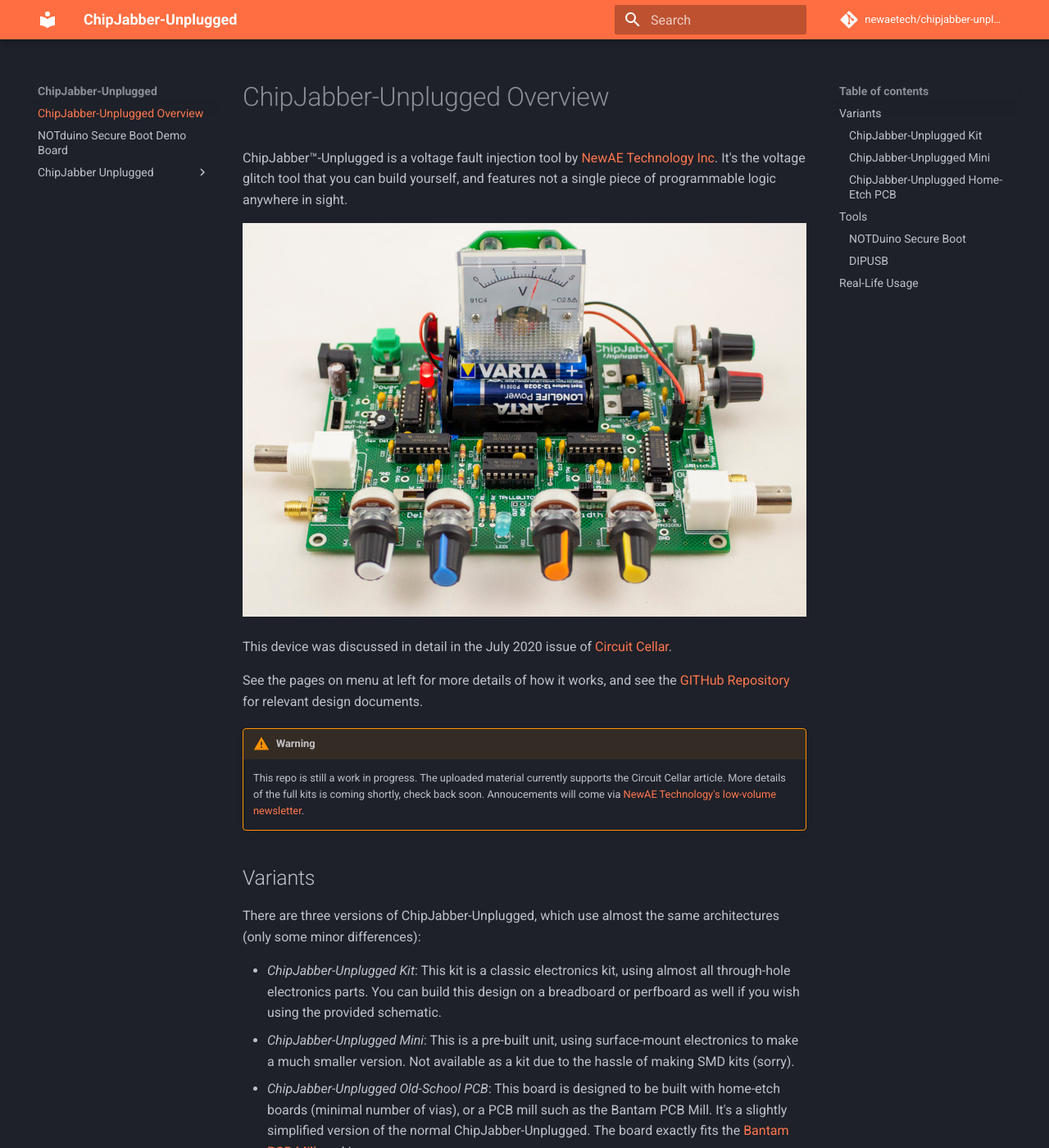
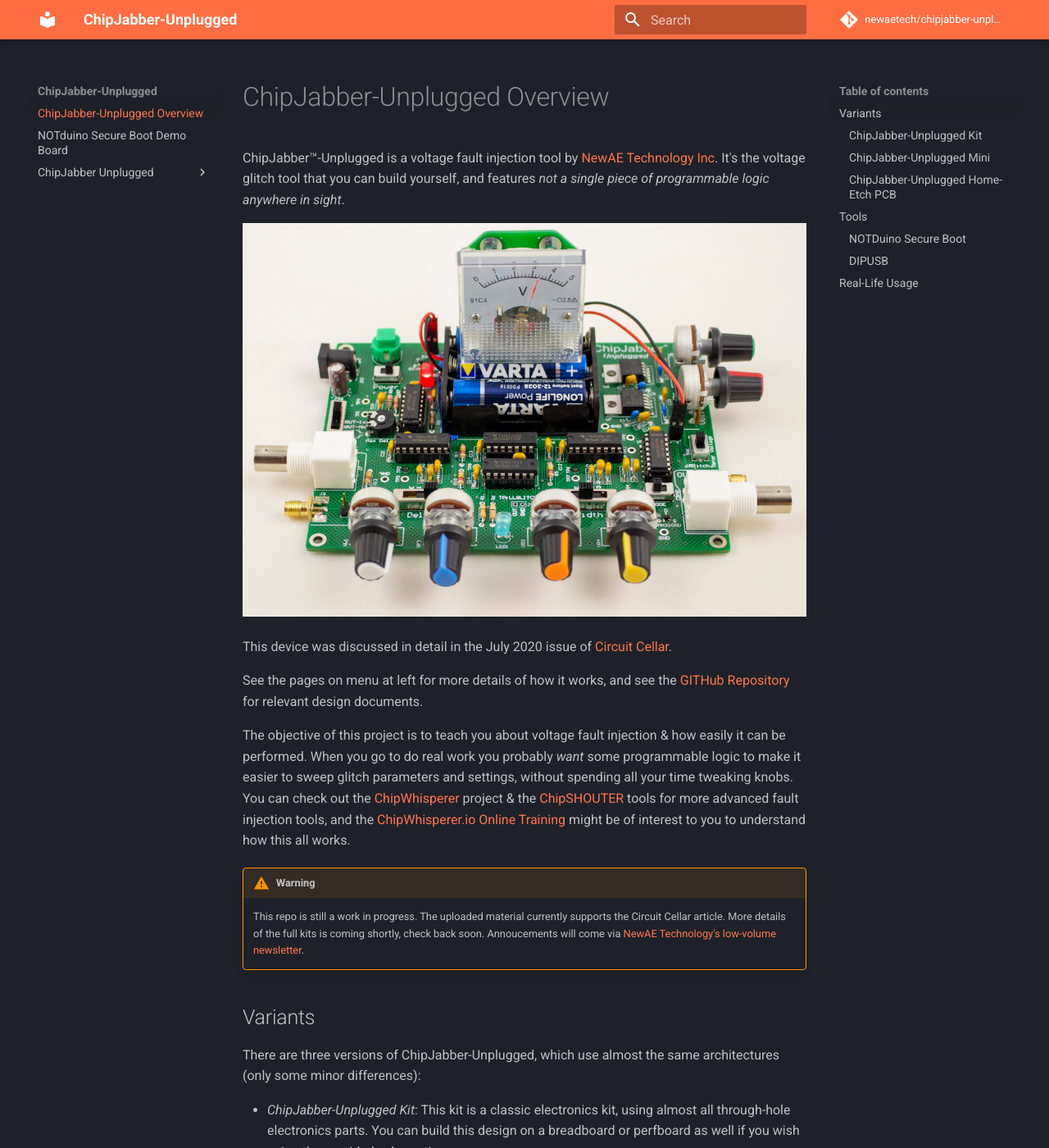
Before and after one commit to newaetech/ChipJabber-Unplugged, an MkDocs documentation site: the page built from docs/index.md, in a window 1280 px wide and 1400 px high. Shown: the whole window at 82% size. Built offline with MkDocs 1.6.1 and Material for MkDocs 9.7.7, drawn with Linux system fonts in a browser that asks for light colours; comment, search, counter and statistics services are not loaded.

Commit message:
Begin selling out

```diff
--- a/docs/index.md
+++ b/docs/index.md
@@ -2,13 +2,15 @@
 title: ChipJabber-Unplugged Overview
 ---
 
-ChipJabber™-Unplugged is a voltage fault injection tool by [NewAE Technology Inc](https://www.newae.com). It's the voltage glitch tool that you can build yourself, and features not a single piece of programmable logic anywhere in sight.
+ChipJabber™-Unplugged is a voltage fault injection tool by [NewAE Technology Inc](https://www.newae.com). It's the voltage glitch tool that you can build yourself, and features *not a single piece of programmable logic anywhere in sight*.
 
 ![](img/cj_kit_web.jpg)
 
 This device was discussed in detail in the July 2020 issue of [Circuit Cellar](http://circuitcellar.com/).
 
 See the pages on menu at left for more details of how it works, and see the [GITHub Repository](https://www.github.com/newaetech/chipjabber-unplugged) for relevant design documents.
+
+The objective of this project is to teach you about voltage fault injection & how easily it can be performed. When you go to do real work you probably *want* some programmable logic to make it easier to sweep glitch parameters and settings, without spending all your time tweaking knobs. You can check out the [ChipWhisperer](https://www.newae.com/ChipWhisperer) project & the [ChipSHOUTER](https://www.newae.com/chipshouter) tools for more advanced fault injection tools, and the [ChipWhisperer.io Online Training](https://learn.chipwhisperer.io) might be of interest to you to understand how this all works.
 
 !!! WARNING
 
```
